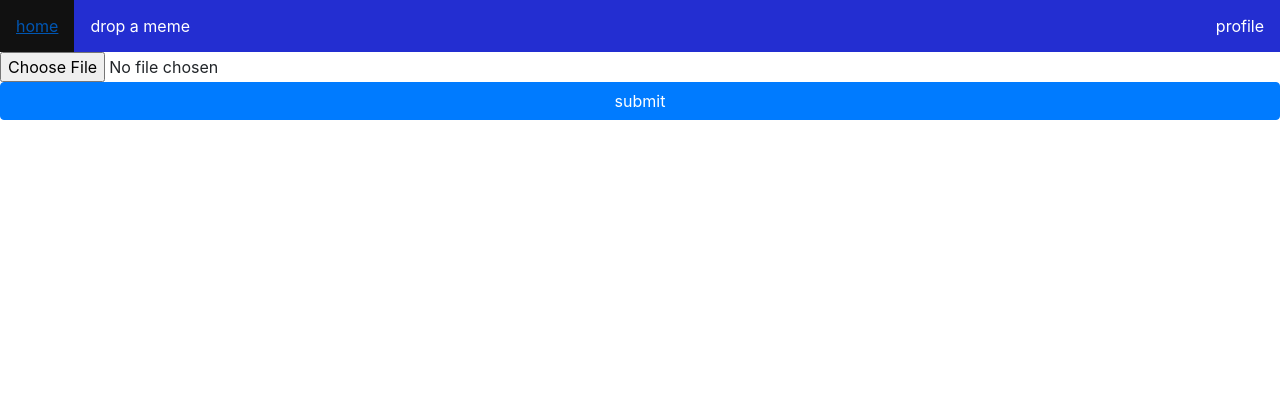
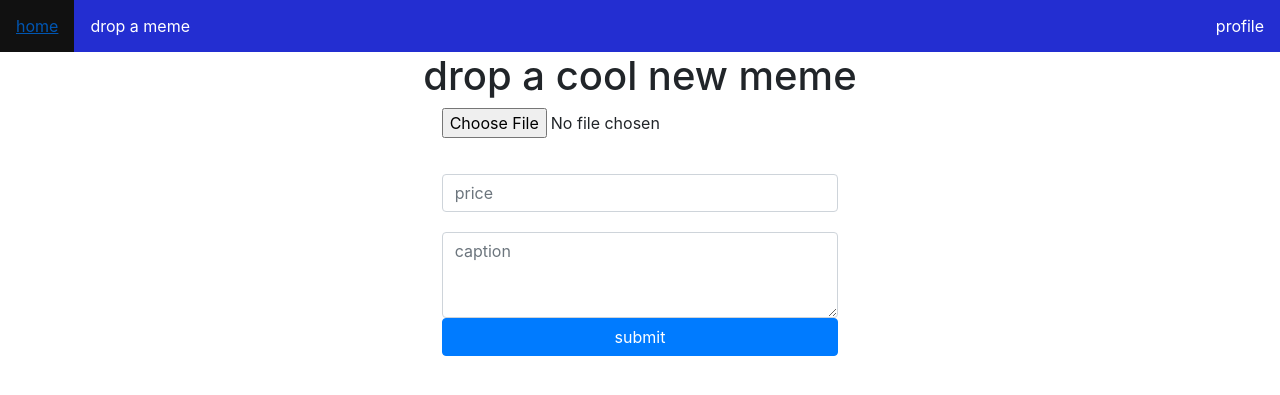
Before and after one commit to andrewpaige1/stonk, a Flask app: page /create in a window 1280 px wide. Shown: the top 395 px of the page. Run offline with Flask 2, Linux system fonts and the light colour scheme; some libraries are stand-ins or nearby versions.

Commit message:
handled if file upload is empty

```diff
--- a/app.py
+++ b/app.py
@@ -60,9 +60,18 @@ def register():
 @app.route('/create', methods=['GET', 'POST'])
 def create():
     if request.method == 'POST' and 'photo' in request.files:
+        photo = request.files['photo']
+        if photo.filename == '':
+            return render_template('create.html', message="please post a valid file")
+        price = request.form['price']
+        if price.isnumeric():
+            price = int(price)
+        else:
+            return render_template('create.html', message="please enter a valid number")
+        caption = request.form['caption']
         filename = meme_folder.save(request.files['photo'], folder=session['username'])
         return redirect(url_for('index'))
-    return render_template('create.html')
+    return render_template('create.html', message="")
 
 @app.route('/profile')
 def profile():
--- a/static/styles.css
+++ b/static/styles.css
@@ -1,3 +1,4 @@
+
 ul {
     list-style-type: none;
     margin: 0;
--- a/templates/create.html
+++ b/templates/create.html
@@ -1,8 +1,20 @@
 {% extends "menu.html" %}
 
 {% block body %}
-<form method=POST enctype=multipart/form-data action="{{ url_for('create') }}">
-    <input type=file name=photo>
-    <button type="submit" class="btn btn-primary btn-block">submit</button>
-</form>
+<div class="d-flex justify-content-center">
+<h1>drop a cool new meme</h1>
+</div>
+<div class="d-flex justify-content-center">
+    <div class="col-md-4 col-md-offset-4">
+    <form method=POST enctype=multipart/form-data action="{{ url_for('create') }}">
+        <input type=file name=photo>
+        <p class="text-danger">{{message}}</p>
+        <div style="padding-bottom: 5%; padding-top: 5%;">
+        <input type="text" name="price" placeholder="price" class="form-control">
+        </div>
+        <textarea class="form-control" name="caption" placeholder="caption" rows="3"></textarea>
+        <button type="submit" class="btn btn-primary btn-block">submit</button>
+    </form>
+    </div>
+</div>
 {% endblock %}
--- a/templates/register.html
+++ b/templates/register.html
@@ -27,11 +27,11 @@
         <div class="col-md-4 col-md-offset-4">
             <form method=POST action="{{ url_for('register') }}">
                 <div class="form-group">
-                    <label for="exampleInputEmail1">Username</label>
+                    <label>Username</label>
                     <input type="text" class="form-control" name="username" placeholder="Username">
                 </div>
                 <div class="form-group">
-                    <label for="exampleInputPassword1">Password</label>
+                    <label>Password</label>
                     <input type="password" class="form-control" name="pass" placeholder="Password">
                 </div>
                 <button type="submit" class="btn btn-primary btn-block">Register</button>
```
